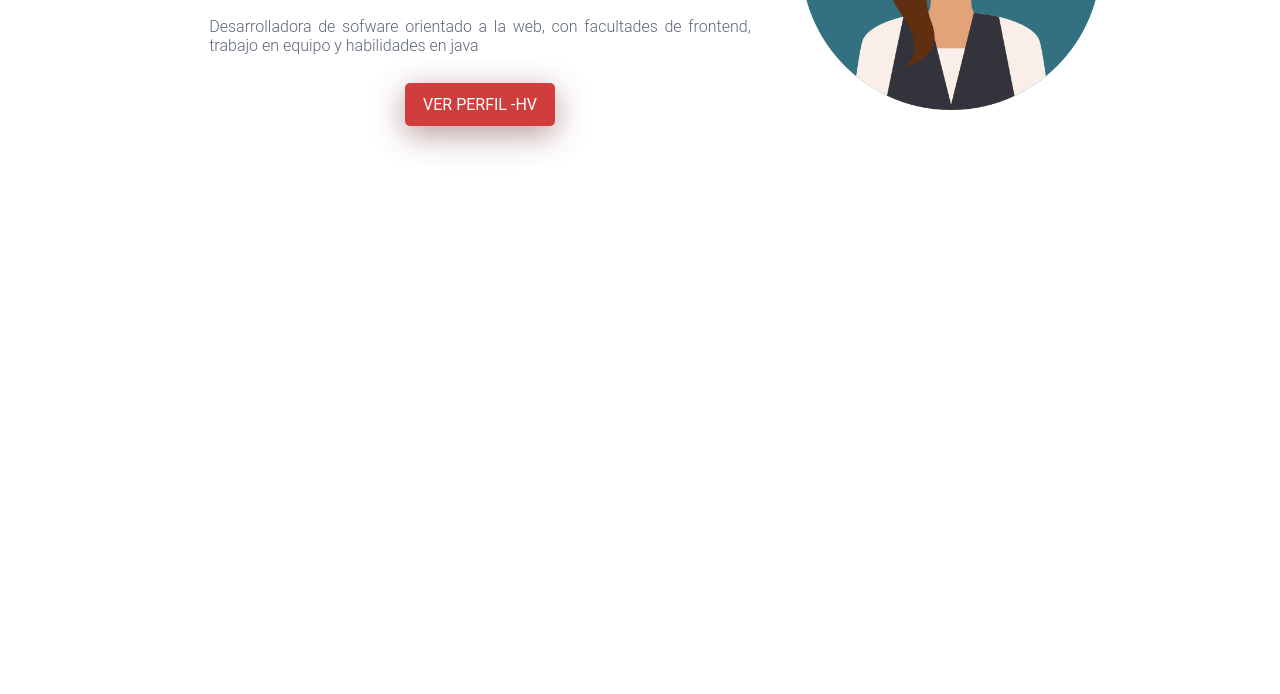
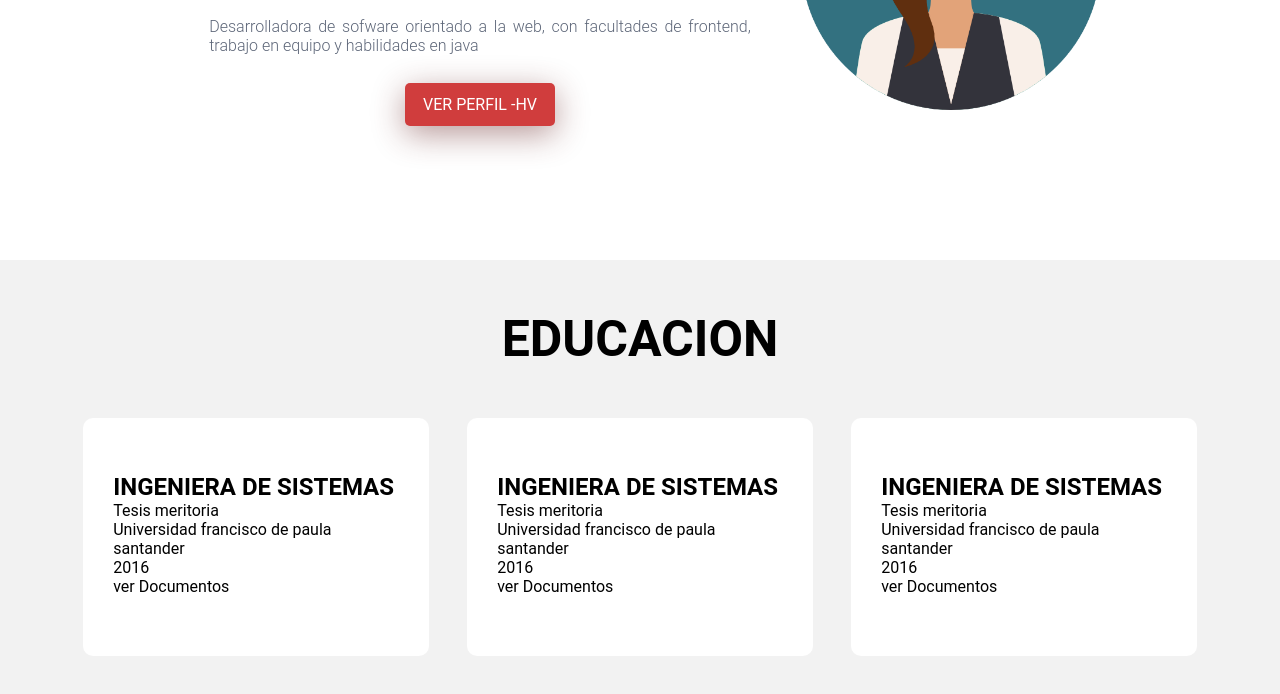
Before and after one commit to karol3012/CURRICULUM, a plain HTML site: page index.html in a window 1280 px wide. Shown: the part 420-1114 px from the top of the page. Before the commit the page ends 800 px from the top, so only its background shows below. Drawn offline with Linux system fonts and the light colour scheme.

Commit message:
modified index.html

```diff
--- a/index.html
+++ b/index.html
@@ -50,6 +50,40 @@
             </section>
         </div>
     </header>
+    <!-- SECTION EDUCACION -->
+    <section id="educacion" class="educacion">
+        <div class="contenedor">
+            <div class="contenedor-educacion">
+                <div class="title">
+                    <h1>EDUCACION</h1>
+                </div>
+                <div class="articulo">
+                    <i></i>
+                    <h3>Ingeniera de sistemas</h3>
+                    <p>Tesis meritoria</p>
+                    <p>Universidad francisco de paula santander</p>
+                    <p>2016</p>
+                    <a href="#" target="_blank">ver Documentos</a>
+                </div>
+                <div class="articulo">
+                    <i></i>
+                    <h3>Ingeniera de sistemas</h3>
+                    <p>Tesis meritoria</p>
+                    <p>Universidad francisco de paula santander</p>
+                    <p>2016</p>
+                    <a href="#" target="_blank">ver Documentos</a>
+                </div>
+                <div class="articulo">
+                    <i></i>
+                    <h3>Ingeniera de sistemas</h3>
+                    <p>Tesis meritoria</p>
+                    <p>Universidad francisco de paula santander</p>
+                    <p>2016</p>
+                    <a href="#" target="_blank">ver Documentos</a>
+                </div>
+            </div>
+        </div>
+    </section>
 </body>
 
 </html>
```
